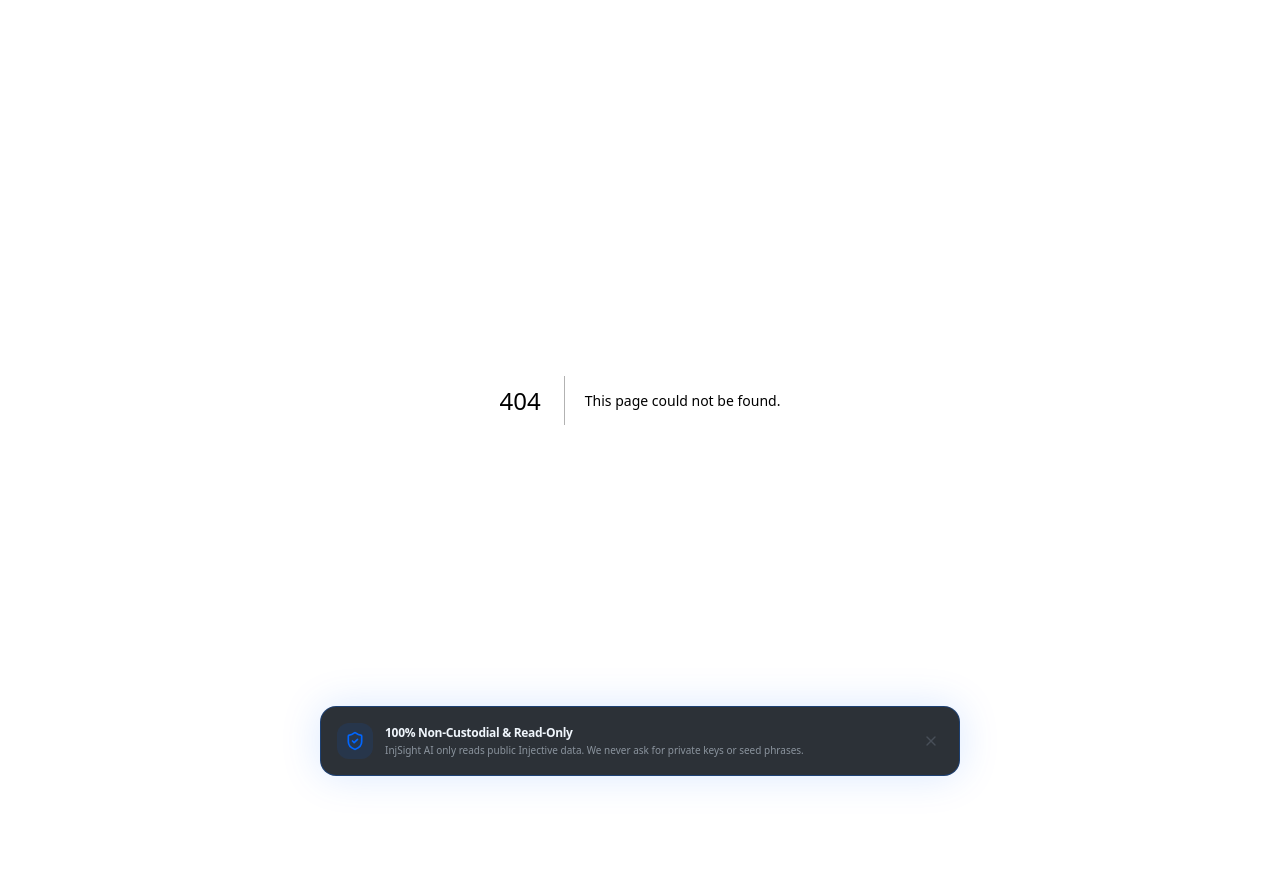
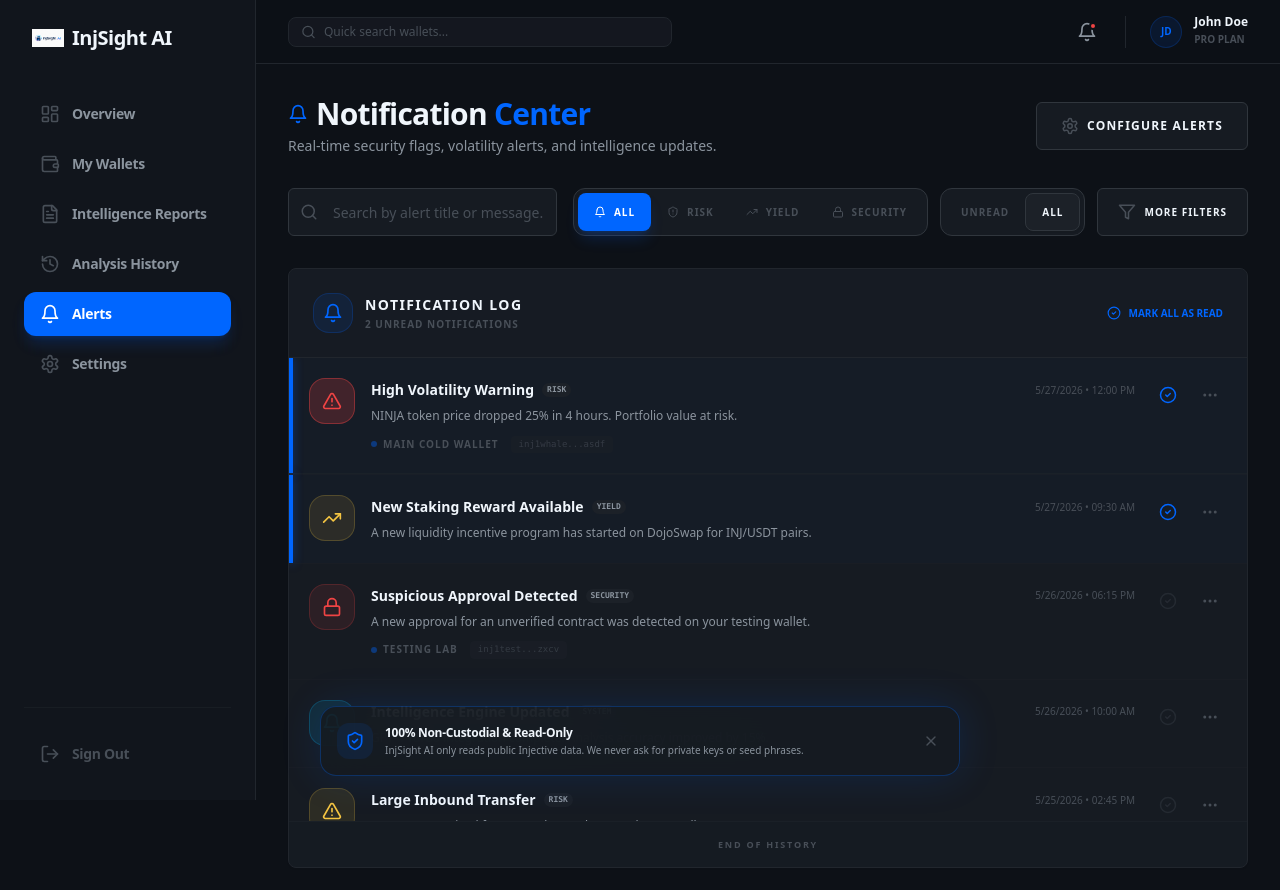
Before and after one commit to mokwathedeveloper/injsight-ai, a Next.js app in the folder frontend/: page /dashboard/alerts in a window 1280 px wide. Before the commit this address had no page. Shown: the top 890 px of the page. Before the commit the page ends 800 px from the top, so only its background shows below. Built offline with nearby package versions, Linux system fonts and the light colour scheme.

Commit message:
feat: add alerts dashboard page route and assemble components

```diff
--- /dev/null
+++ b/frontend/app/dashboard/alerts/page.tsx
@@ -0,0 +1,105 @@
+"use client";
+
+import * as React from "react";
+import { AppShell } from "@/components/dashboard/AppShell";
+import { AlertList } from "@/components/dashboard/AlertList";
+import { AlertFilterBar } from "@/components/dashboard/AlertFilterBar";
+import { MOCK_ALERTS_LOG } from "@/data/alerts-mock";
+import { AlertFilters, DashboardAlertEntry } from "@/types/alerts";
+import { Bell, Shield, Settings, Info } from "lucide-react";
+import { Button } from "@/components/ui/Button";
+
+export default function AlertsPage() {
+  const [alerts, setAlerts] = React.useState<DashboardAlertEntry[]>(MOCK_ALERTS_LOG);
+  const [filters, setFilters] = React.useState<AlertFilters>({
+    search: "",
+    type: "all",
+    severity: "all",
+    isRead: "all",
+  });
+
+  const filteredAlerts = React.useMemo(() => {
+    return alerts.filter(alert => {
+      const matchesSearch = !filters.search ||
+        alert.title.toLowerCase().includes(filters.search.toLowerCase()) ||
+        alert.message.toLowerCase().includes(filters.search.toLowerCase());
+
+      const matchesType = filters.type === "all" || alert.type === filters.type;
+      const matchesRead = filters.isRead === "all" || alert.isRead === (filters.isRead as boolean);
+
+      return matchesSearch && matchesType && matchesRead;
+    });
+  }, [alerts, filters]);
+
+  const handleDeleteAlert = (id: string) => {
+    setAlerts(alerts.filter(a => a.id !== id));
+  };
+
+  const handleMarkAsRead = (id: string) => {
+    setAlerts(alerts.map(a => a.id === id ? { ...a, isRead: true } : a));
+  };
+
+  const handleMarkAllAsRead = () => {
+    setAlerts(alerts.map(a => ({ ...a, isRead: true })));
+  };
+
+  return (
+    <AppShell>
+      <div className="space-y-8 animate-in fade-in duration-700">
+        {/* Page Header */}
+        <div className="flex flex-col md:flex-row md:items-center justify-between gap-6">
+          <div className="space-y-1">
+            <div className="flex items-center gap-2 text-primary">
+              <Bell size={20} />
+              <h1 className="text-2xl sm:text-3xl font-extrabold text-text-primary tracking-tight">
+                Notification <span className="text-primary">Center</span>
+              </h1>
+            </div>
+            <p className="text-text-secondary text-sm">
+              Real-time security flags, volatility alerts, and intelligence updates.
+            </p>
+          </div>
+
+          <div className="flex items-center gap-3">
+            <Button variant="secondary" className="h-12 px-6 gap-2 border-border-strong font-bold text-xs uppercase tracking-widest">
+              <Settings size={18} className="text-text-disabled" />
+              <span>Configure Alerts</span>
+            </Button>
+          </div>
+        </div>
+
+        {/* Toolbar */}
+        <AlertFilterBar
+          filters={filters}
+          onFilterChange={setFilters}
+        />
+
+        {/* Alerts Feed */}
+        <div className="space-y-6">
+          <div className="h-[600px]">
+            <AlertList
+              alerts={filteredAlerts}
+              onDelete={handleDeleteAlert}
+              onMarkAsRead={handleMarkAsRead}
+              onMarkAllAsRead={handleMarkAllAsRead}
+            />
+          </div>
+
+          {/* Trust Banner */}
+          <div className="p-6 bg-primary/5 border border-primary/20 rounded-2xl flex items-start gap-4">
+            <div className="p-2 bg-primary/10 rounded-lg text-primary shrink-0">
+               <Shield size={18} />
+            </div>
+            <div className="space-y-1">
+               <p className="text-[10px] font-bold text-text-primary uppercase tracking-widest px-1">Alert Integrity</p>
+               <p className="text-[10px] text-text-secondary leading-relaxed px-1">
+                 Our alerts are powered by real-time Injective indexer data and AI sentiment analysis.
+                 InjSight AI does not have access to move your funds; alerts are purely informational.
+               </p>
+            </div>
+          </div>
+        </div>
+      </div>
+    </AppShell>
+  );
+}
```
